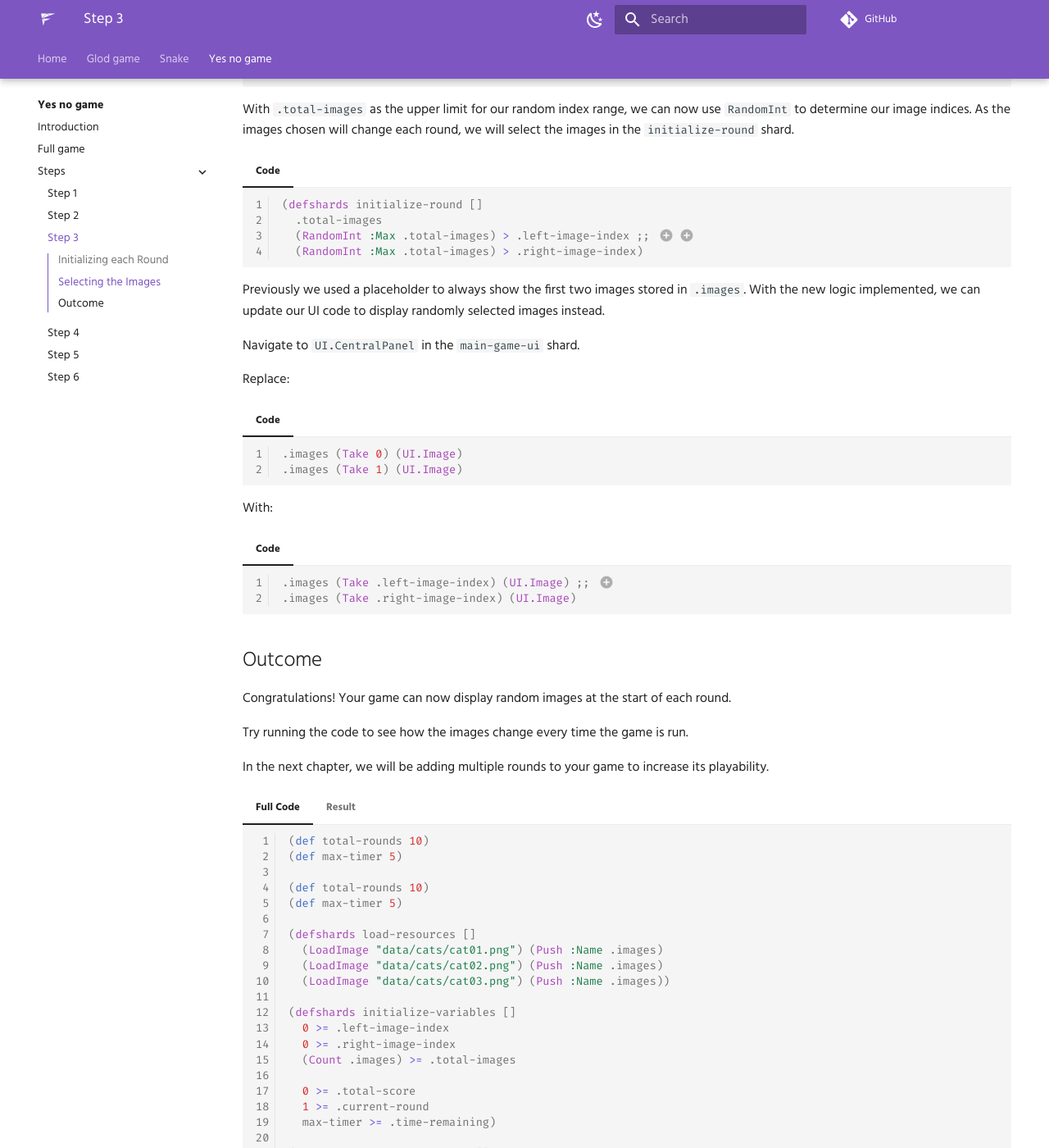
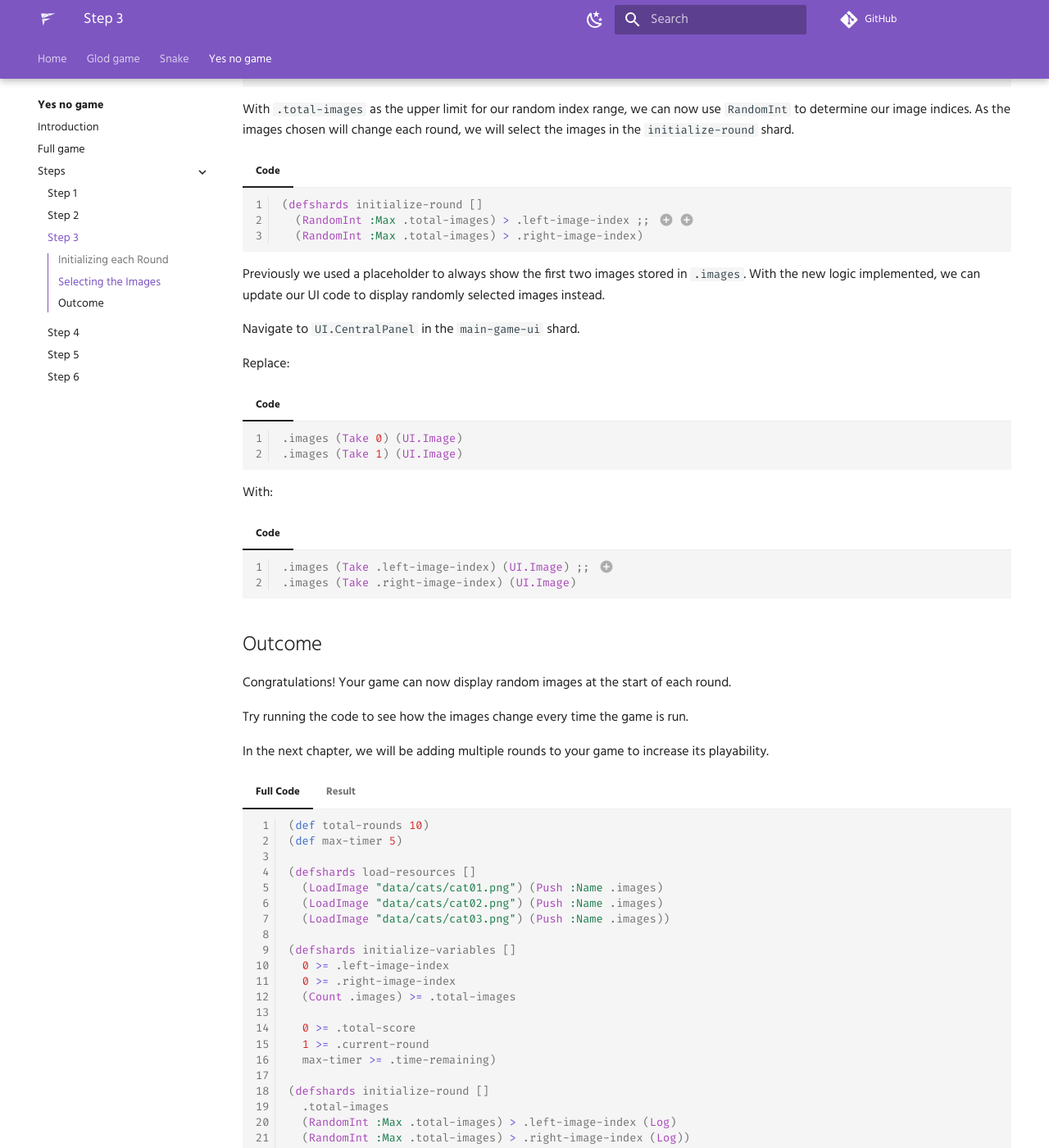
Before and after one commit to fragcolor-xyz/shards-examples, an MkDocs documentation site: the page built from tutorials/yes-no-game/steps/step-3.md, in a window 1280 px wide and 1400 px high, scrolled down 1563 px. Shown: the whole window at 82% size. Built offline with MkDocs 1.6.1 and Material for MkDocs 9.7.7, drawn with Linux system fonts in a browser that asks for light colours; comment, search, counter and statistics services are not loaded.

Commit message:
Fix minor issues in the yes-no game tutorial
Deleted redundant variable and constant declarations.

````diff
--- a/tutorials/yes-no-game/steps/step-3.md
+++ b/tutorials/yes-no-game/steps/step-3.md
@@ -77,7 +77,6 @@ With `.total-images` as the upper limit for our random index range, we can now u
 
     ```{.clojure .annotate linenums="1"}
     (defshards initialize-round []
-      .total-images
       (RandomInt :Max .total-images) > .left-image-index ;; (1)(2)
       (RandomInt :Max .total-images) > .right-image-index)
 
@@ -120,9 +119,6 @@ In the next chapter, we will be adding multiple rounds to your game to increase
 === "Full Code"
 
     ```{.clojure .annotate linenums="1"}
-    (def total-rounds 10)
-    (def max-timer 5)
-
     (def total-rounds 10)
     (def max-timer 5)
 
````
